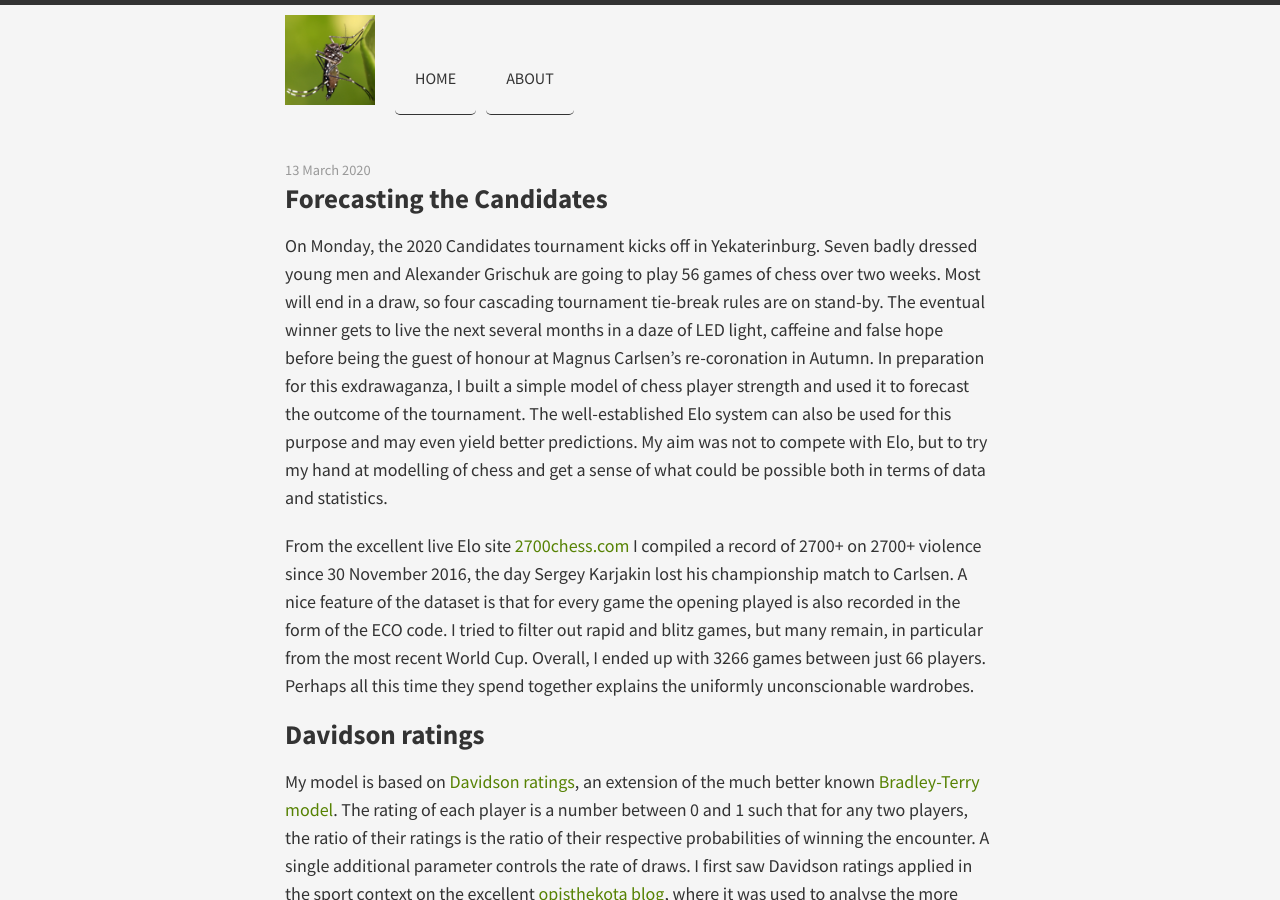
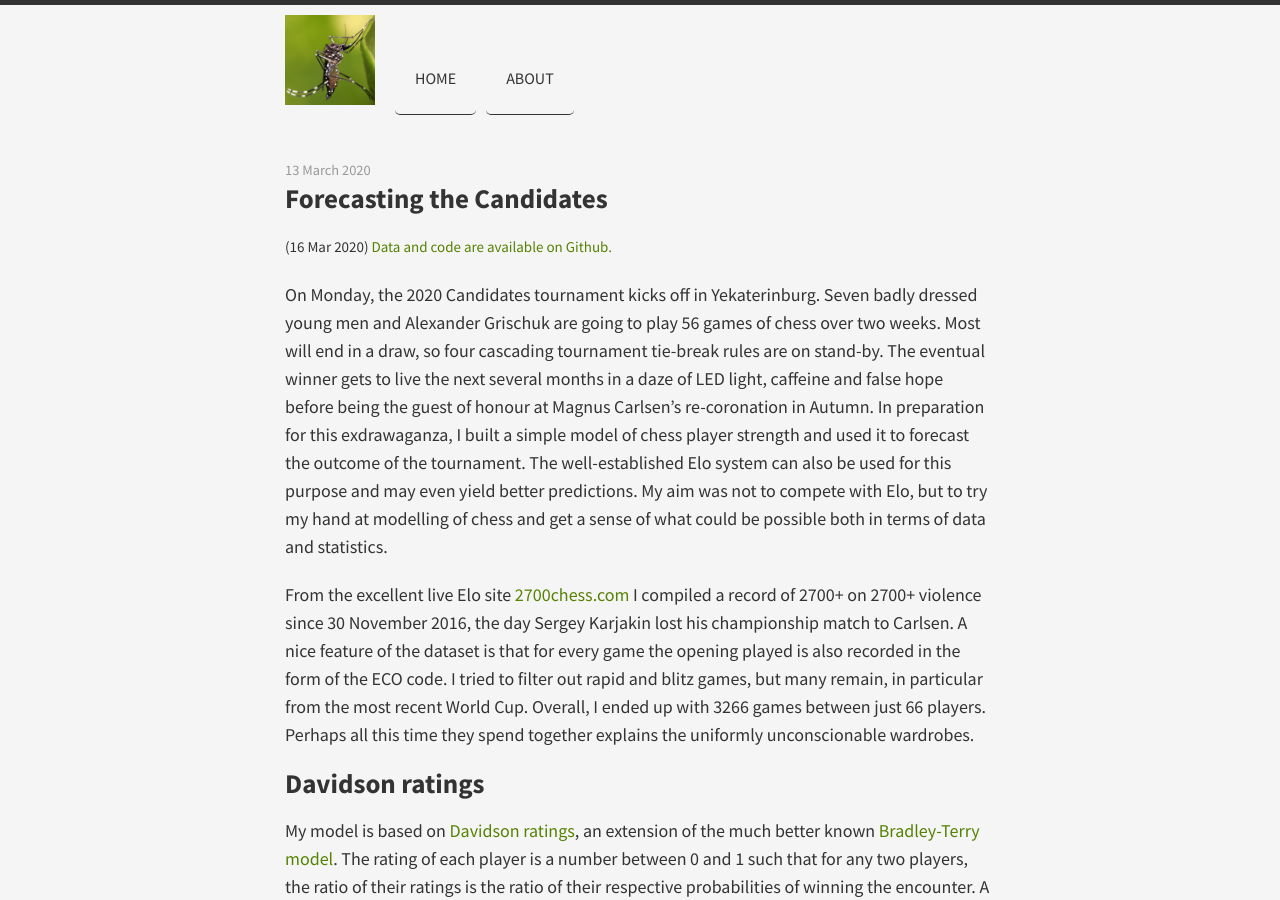
Before and after one commit to huffyhenry/huffyhenry.github.io, a Jekyll site: the page built from _posts/2020-03-13-candidates.md, in a window 1280 px wide and 900 px high. Built offline with Jekyll 4.4.1, drawn with Linux system fonts in a browser that asks for light colours.

Commit message:
Link to the Candidates repo

```diff
--- a/_posts/2020-03-13-candidates.md
+++ b/_posts/2020-03-13-candidates.md
@@ -2,6 +2,9 @@
 layout: post
 title: "Forecasting the Candidates"
 ---
+<small>
+(16 Mar 2020) [Data and code are available on Github.](https://github.com/huffyhenry/forecasting-candidates)
+</small>
 
 On Monday, the 2020 Candidates tournament kicks off in Yekaterinburg.
 Seven badly dressed young men and Alexander Grischuk are going to play
```
